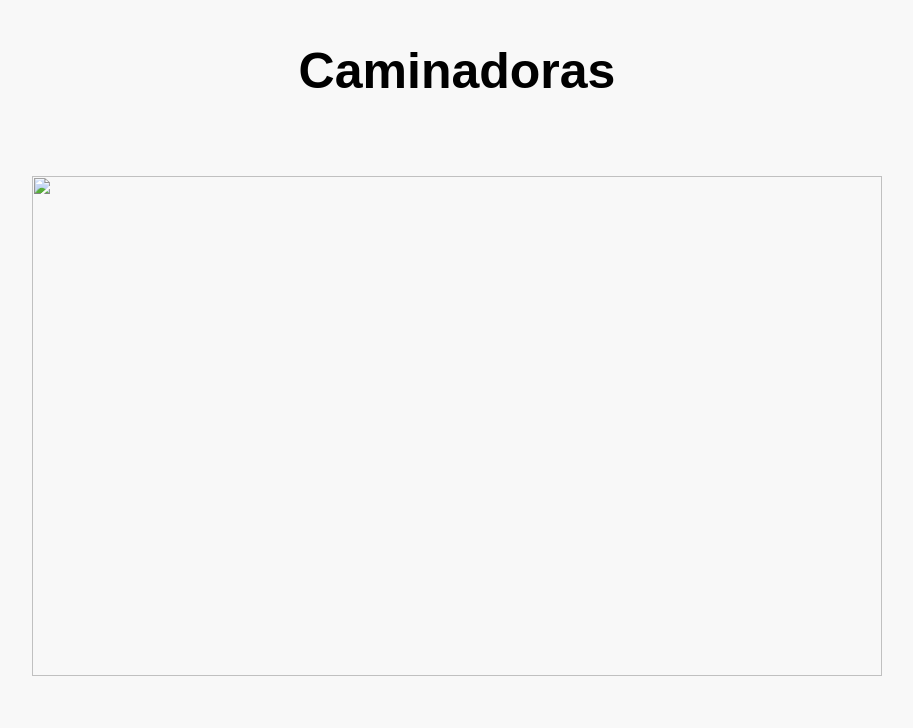
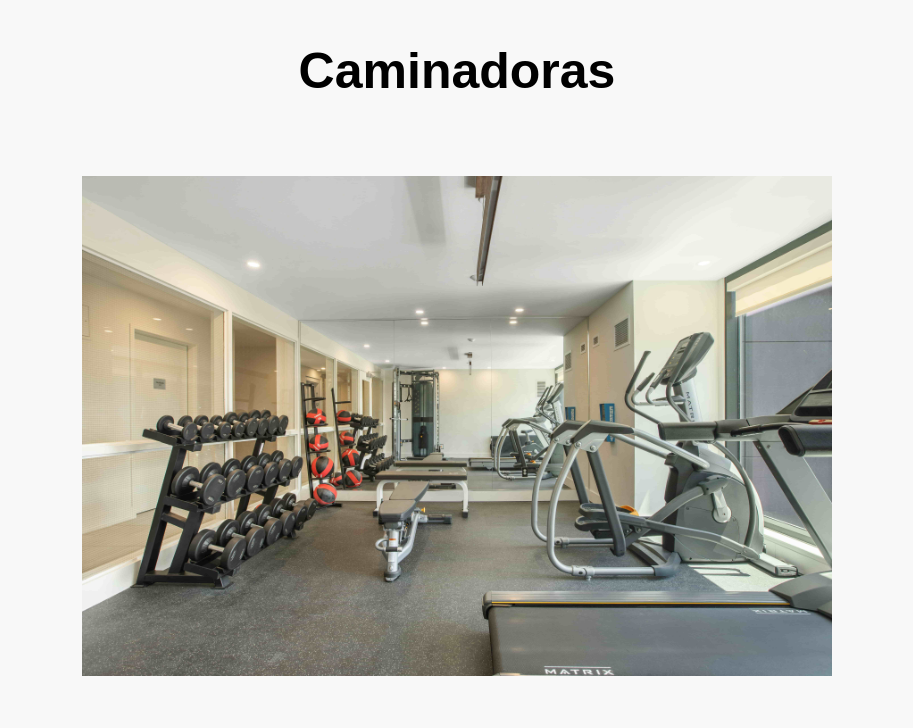
Before and after one commit to alexanderjulio/multiyfitness, a plain HTML site: page secciones/cardio/caminadoras.html in a window 1280 px wide. Shown: the top 728 px of the page, without its empty margins (183-1096 px from the left). Drawn offline with Linux system fonts and the light colour scheme; the site is published under a folder, as on GitHub Pages, so addresses that start at the root find nothing.

Commit message:
Arreglo vinculos faltantes

```diff
--- a/secciones/cardio/caminadoras.html
+++ b/secciones/cardio/caminadoras.html
@@ -11,7 +11,7 @@
     <h2>Caminadoras</h2>
     <div class="contenedor-producto">
       <div class="producto2">
-        <img src="/img/caminadoras.jpg" alt="">
+        <img src="../../img/caminadoras.jpg" alt="">
       </div>
       <p class="texto">Lorem Ipsum es simplemente el texto de relleno de las imprentas y archivos de texto. Lorem Ipsum ha sido el texto de relleno estándar de las industrias desde el año 1500, cuando un impresor (N. del T. persona que se dedica a la imprenta) desconocido usó una galería de textos y los mezcló de tal manera que logró hacer un libro de textos especimen. No sólo sobrevivió 500 años, sino que tambien ingresó como texto de relleno en documentos electrónicos, quedando esencialmente igual al original. Fue popularizado en los 60s con la creación de las hojas "Letraset", las cuales contenian pasajes de Lorem Ipsum, y más recientemente con software de autoedición, como por ejemplo Aldus PageMaker, el cual incluye versiones de Lorem Ipsum.</p>
     </div>
```
Also changed, not shown: index.html (+1 -1 lines).
